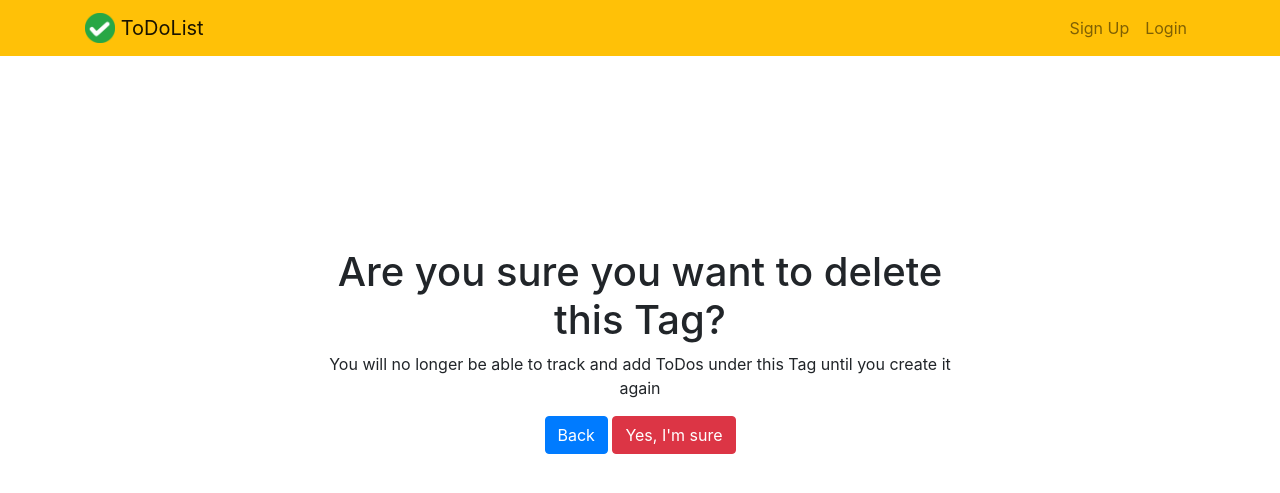
After one commit to AliaksSever/Django_Final_Project, a Django app: a page that uses todo/templates/todo/tag_delete.html in a window 1280 px wide. The commit adds this page. Shown: the top 493 px of the page. Run offline with Django 4.2, Linux system fonts and the light colour scheme; tables that the repository leaves empty hold one stand-in row (values such as "Sample post"); some libraries are stand-ins or nearby versions.

Commit message:
fucn of crud has been added totally

```diff
--- a/ToDoList/urls.py
+++ b/ToDoList/urls.py
@@ -43,4 +43,5 @@ urlpatterns = [
     path('tag/create', views.tag_create, name='tag_create'),
     path('tag/<str:slug>/', views.tag_detail, name='tag_detail'),
     path('tag/<str:slug>/update/', views.tag_update, name='tag_update'),
+    path('tag/<str:slug>/delete/', views.tag_delete, name='tag_delete'),
 ]
--- /dev/null
+++ b/todo/templates/todo/tag_delete.html
@@ -0,0 +1,25 @@
+{% extends "todo/base.html" %}
+
+{% block content %}
+<br>
+    <br>
+    <br>
+    <br>
+    <br>
+    <br>
+<div class="row justify-content-center mt-5">
+        <div class="col-md-7 text-center">
+
+                 <h1>Are you sure you want to delete this Tag?</h1>
+            <p>You will no longer be able to track and add ToDos under this Tag until you create it again</p>
+            <!-- action="{% url 'tag_delete' slug=tag.slug %}" -->
+        <form method="POST">
+            {% csrf_token %}
+            <a href="{% url 'tag_detail' slug=tag.slug %}" class="btn btn-primary">Back</a>
+            <button class="btn btn-danger" type="submit">Yes, I'm sure</button>
+        </form>
+
+        </div>
+    </div>
+
+{% endblock %}
--- a/todo/templates/todo/tag_detail.html
+++ b/todo/templates/todo/tag_detail.html
@@ -24,7 +24,7 @@
         </div>
     {% endif %}
     <a href="{% url 'tag_update' slug=tag.slug %}" class="btn btn-primary">Update this Tag</a>
-    <a href="#" class="btn btn-danger">Delete this Tag</a>
+    <a href="{% url 'tag_delete' slug=tag.slug %}" class="btn btn-danger">Delete this Tag</a>
     </div>
 </div>
 
--- a/todo/views.py
+++ b/todo/views.py
@@ -161,6 +161,15 @@ def tag_update(request, slug):
             return render(request, 'todo/tag_update.html', {'tag': tag, 'form': form})
 
 
+def tag_delete(request, slug):
+    tag = get_object_or_404(Tag, slug__iexact=slug)
+    if request.method == 'GET':
+        return render(request, 'todo/tag_delete.html', {'tag':tag})
+    else:
+        tag.delete()
+        return redirect('tags')
+
+
 # @login_required
 # def tag_create(request):
 #     if request.method == 'GET':
```
